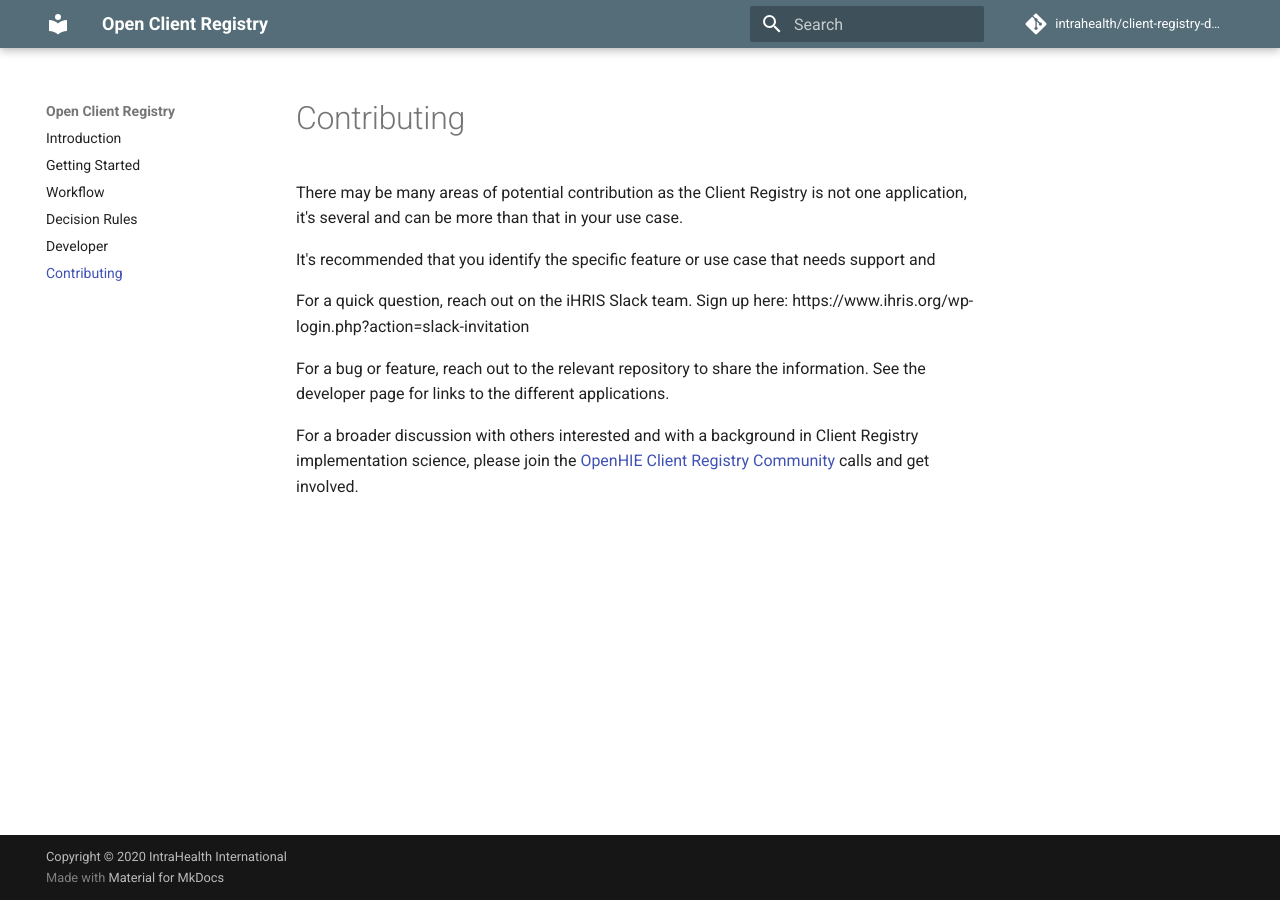
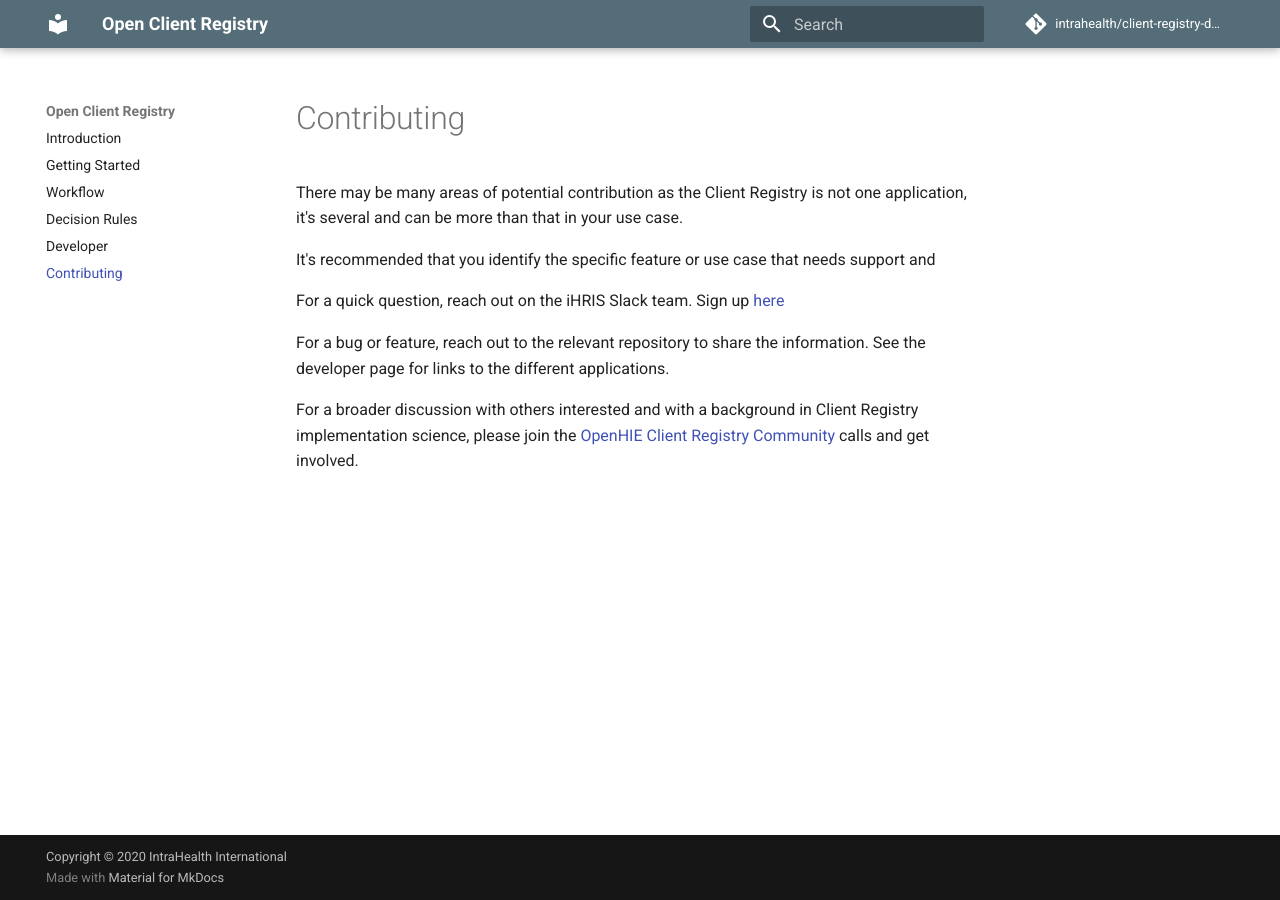
Before and after one commit to intrahealth/client-registry-docs, an MkDocs documentation site: the page built from docs/contributing.md, in a window 1280 px wide. Built offline with MkDocs 1.6.1 and Material for MkDocs 9.7.7, drawn with Linux system fonts in a browser that asks for light colours; comment, search, counter and statistics services are not loaded.

```diff
--- a/docs/contributing.md
+++ b/docs/contributing.md
@@ -4,7 +4,7 @@ There may be many areas of potential contribution as the Client Registry is not
 
 It's recommended that you identify the specific feature or use case that needs support and
 
-For a quick question, reach out on the iHRIS Slack team. Sign up here: https://www.ihris.org/wp-login.php?action=slack-invitation
+For a quick question, reach out on the iHRIS Slack team. Sign up [here](https://www.ihris.org/wp-login.php?action=slack-invitation)
 
 For a bug or feature, reach out to the relevant repository to share the information. See the developer page for links to the different applications.
 
```
Also changed, not shown: docs/index.md (+5 -5 lines), 1 other file.
